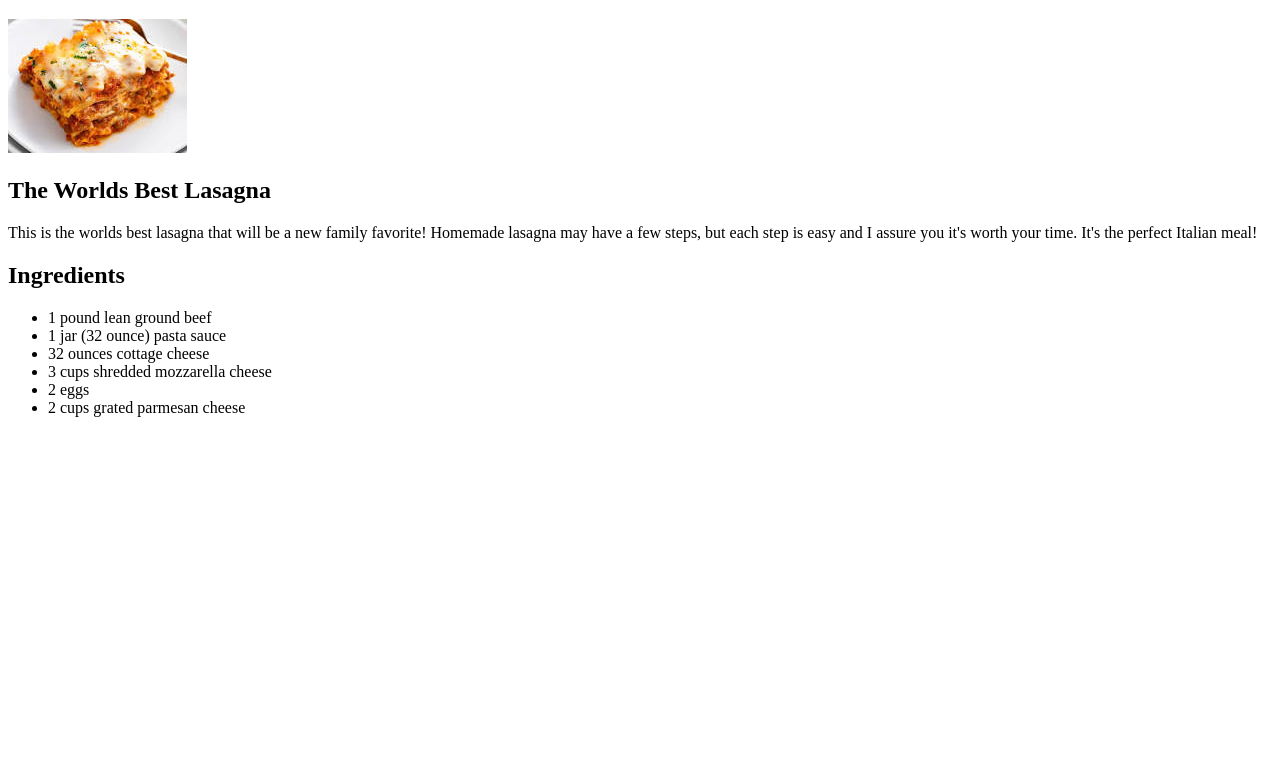
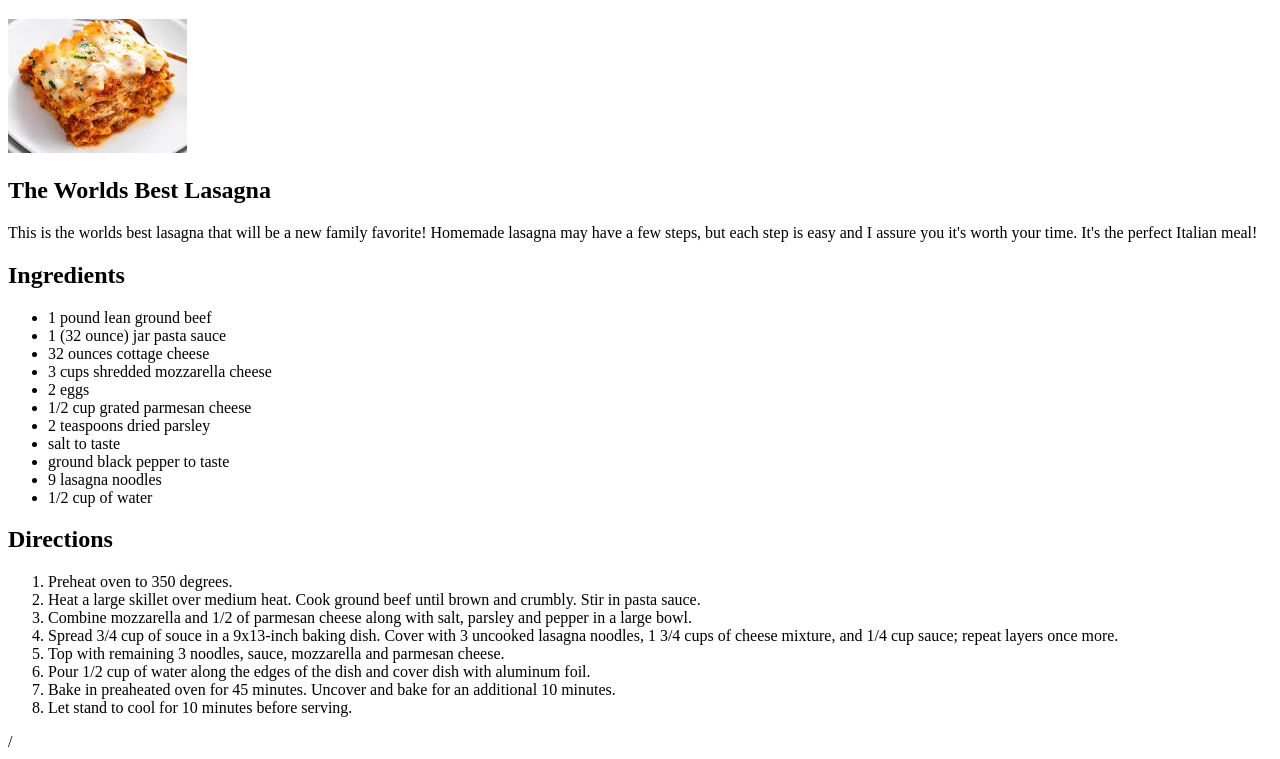
Before and after one commit to blackstone3W/odin-recipes, a plain HTML site: page recipes/lasagna.html in a window 1280 px wide. Shown: the part 61-820 px from the top of the page. Drawn offline with Linux system fonts and the light colour scheme.

Commit message:
Modify lasagna.html

```diff
--- a/recipes/lasagna.html
+++ b/recipes/lasagna.html
@@ -17,11 +17,28 @@
 
     <ul>
         <li>1 pound lean ground beef</li>
-        <li>1 jar (32 ounce) pasta sauce</li>
+        <li>1 (32 ounce) jar pasta sauce</li>
         <li>32 ounces cottage cheese</li>
         <li>3 cups shredded mozzarella cheese</li>
         <li>2 eggs</li>
-        <li>2 cups grated parmesan cheese</li>
+        <li>1/2 cup grated parmesan cheese</li>
+        <li>2 teaspoons dried parsley</li>
+        <li>salt to taste</li>
+        <li>ground black pepper to taste</li>
+        <li>9 lasagna noodles</li>
+        <li>1/2 cup of water</li>
     </ul>
+
+    <h2>Directions</h2>
+    <ol>
+        <li>Preheat oven to 350 degrees.</li>
+        <li>Heat a large skillet over medium heat. Cook ground beef until brown and crumbly. Stir in pasta sauce.</li>
+        <li>Combine mozzarella and 1/2 of parmesan cheese along with salt, parsley and pepper in a large bowl.</li>
+        <li>Spread 3/4 cup of souce in a 9x13-inch baking dish. Cover with 3 uncooked lasagna noodles, 1 3/4 cups of cheese mixture, and 1/4 cup sauce; repeat layers once more.</li>
+        <li>Top with remaining 3 noodles, sauce, mozzarella and parmesan cheese.</li>
+        <li>Pour 1/2 cup of water along the edges of the dish and cover dish with aluminum foil.</li>
+        <li>Bake in preaheated oven for 45 minutes. Uncover and bake for an additional 10 minutes.</li>
+        <li>Let stand to cool for 10 minutes before serving.</li>
+    </ol>
 </body>
-</html>
+</html>/
```
